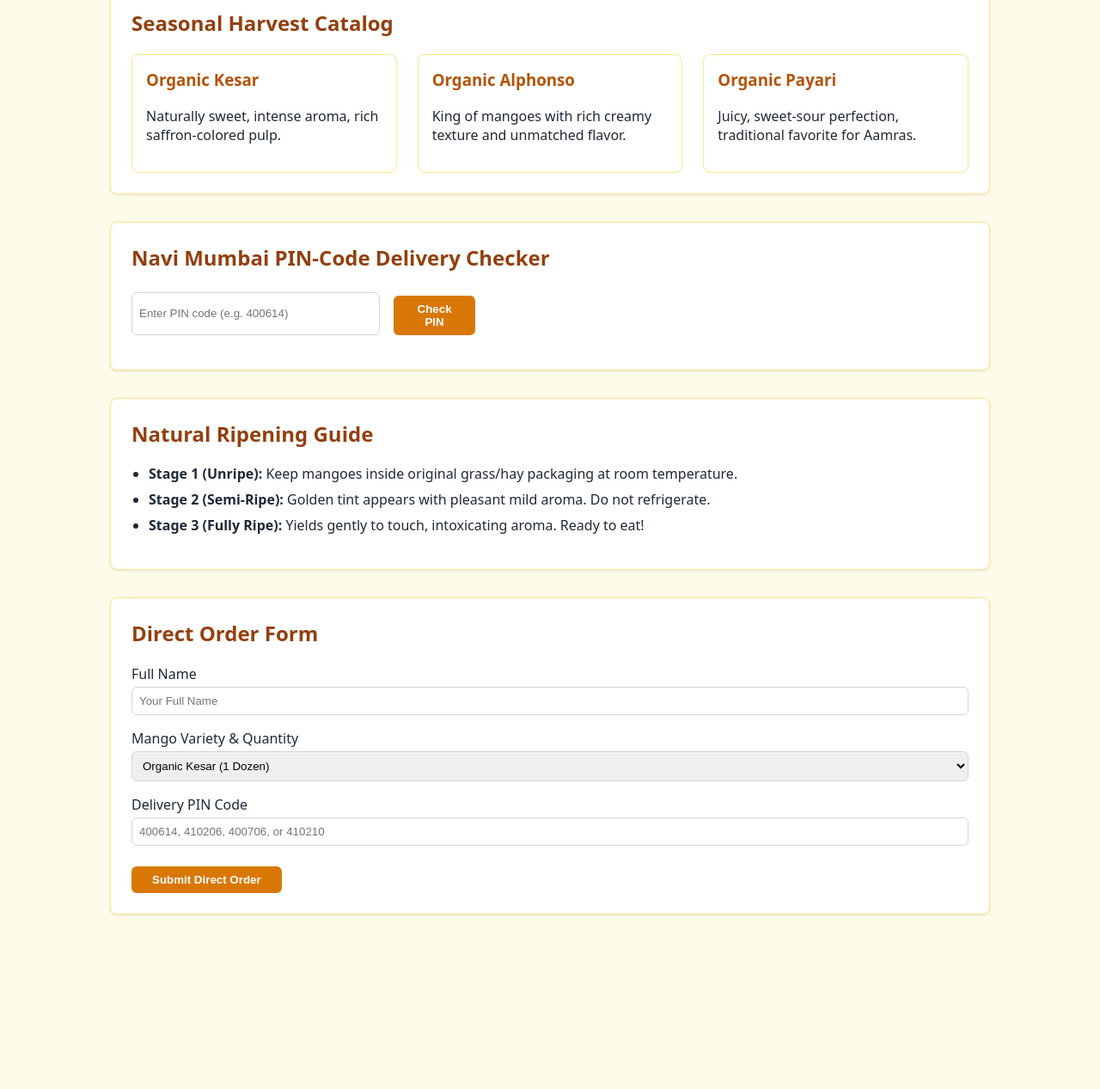
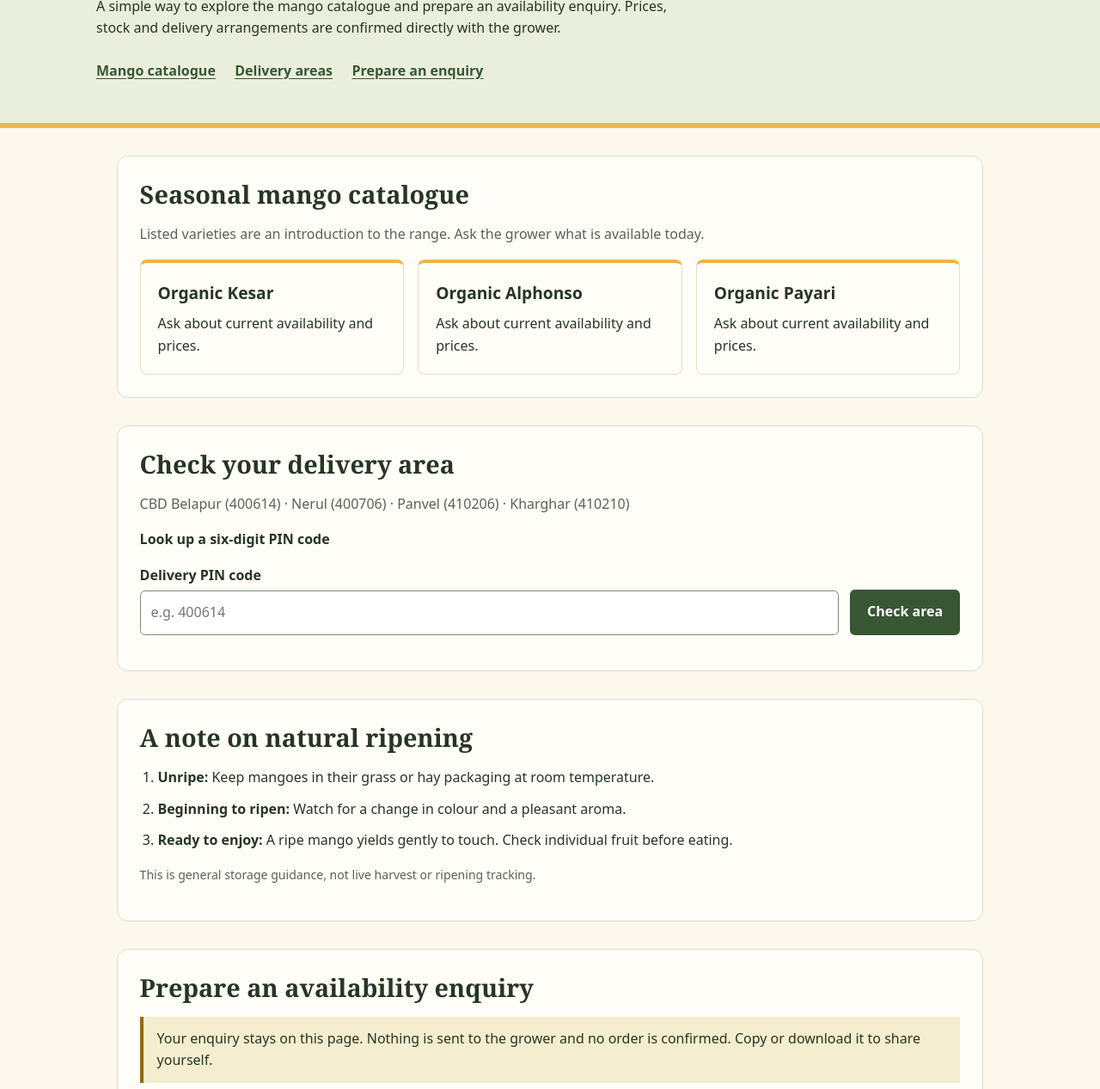
Before and after one commit to praks802/fresh-organic-kesar-mangoes, a plain HTML site: page index.html in a window 1280 px wide. Shown: the part 174-1441 px from the top of the page at 86% size. Before the commit the page ends 1294 px from the top, so only its background shows below. Drawn offline with Linux system fonts and the light colour scheme.

Commit message:
Refactor index.html for improved layout and accessibility

```diff
--- a/index.html
+++ b/index.html
@@ -2,110 +2,124 @@
 <html lang="en">
 <head>
     <meta charset="UTF-8">
-    <meta name="viewport" content="width=device-width, initial-scale=1.0">
-    <title>Panvel Organic Mangoes — Farm-to-Home D2C</title>
+    <meta name="viewport" content="width=device-width, initial-scale=1">
+    <meta name="description" content="A simple mango catalogue, delivery-area checker and availability enquiry builder for local growers.">
+    <title>Panvel Organic Mangoes — Farm-to-Home</title>
+    <script src="config.js" defer></script>
+    <script src="app.js" defer></script>
     <style>
-        body { font-family: system-ui, -apple-system, sans-serif; background-color: #fffbeb; color: #1f2937; margin: 0; padding: 0; }
-        header { background-color: #d97706; color: white; padding: 1.5rem; text-align: center; }
-        header h1 { margin: 0; font-size: 1.875rem; }
-        header p { margin-top: 0.5rem; color: #fef3c7; }
-        main { max-width: 64rem; margin: 0 auto; padding: 1.5rem; }
-        section { background: white; border-radius: 0.5rem; padding: 1.5rem; margin-bottom: 2rem; border: 1px solid #fde68a; box-shadow: 0 1px 3px rgba(0,0,0,0.1); }
-        h2 { color: #92400e; margin-top: 0; font-size: 1.5rem; }
-        .grid { display: grid; grid-template-columns: repeat(auto-fit, minmax(250px, 1fr)); gap: 1.5rem; }
-        .card { background: #fff; border: 1px solid #fde68a; border-radius: 0.5rem; padding: 1rem; }
-        .card h3 { color: #b45309; margin-top: 0; }
-        input, select { width: 100%; border: 1px solid #d1d5db; padding: 0.5rem; border-radius: 0.375rem; margin-top: 0.25rem; box-sizing: border-box; }
-        button { background-color: #d97706; color: white; border: none; padding: 0.5rem 1.5rem; border-radius: 0.375rem; font-weight: bold; cursor: pointer; margin-top: 0.5rem; }
-        button:hover { background-color: #b45309; }
-        ul { padding-left: 1.25rem; }
-        li { margin-bottom: 0.5rem; }
+        :root { color-scheme: light; --ink: #273523; --green: #385634; --amber: #f2b347; --paper: #fcf8ee; --muted: #596451; }
+        * { box-sizing: border-box; }
+        body { margin: 0; background: var(--paper); color: var(--ink); font-family: system-ui, sans-serif; line-height: 1.6; }
+        a { color: var(--green); text-underline-offset: .2em; }
+        .skip-link { position: absolute; top: -5rem; left: 1rem; padding: .8rem; background: white; z-index: 1; }
+        .skip-link:focus { top: 1rem; }
+        header { padding: 3.5rem 1.5rem 3rem; background: #e9efdc; border-bottom: 6px solid var(--amber); }
+        .wrap { max-width: 66rem; margin-inline: auto; }
+        .eyebrow { margin: 0 0 .5rem; font-size: .8rem; letter-spacing: .14em; font-weight: 750; text-transform: uppercase; }
+        h1 { font-family: Georgia, serif; font-size: clamp(2.25rem, 6vw, 3.7rem); line-height: 1.15; margin: 0 0 1rem; }
+        header p { max-width: 43rem; margin-bottom: 0; }
+        nav { display: flex; flex-wrap: wrap; gap: 1.4rem; margin-top: 1.5rem; font-weight: 650; }
+        main { padding: 2rem 1.5rem; }
+        section { margin-bottom: 2rem; padding: 1.6rem; background: #fffef9; border: 1px solid #d9dfce; border-radius: .8rem; }
+        h2 { font-family: Georgia, serif; font-size: 1.8rem; line-height: 1.25; margin: 0 0 1rem; }
+        h3 { margin: 0 0 .4rem; font-size: 1.2rem; }
+        p { margin: .5rem 0 1rem; }
+        .muted, .hint { color: var(--muted); }
+        .hint { font-size: .88rem; margin-top: .35rem; }
+        .grid { display: grid; grid-template-columns: repeat(auto-fit, minmax(min(100%, 14rem), 1fr)); gap: 1rem; }
+        .card { padding: 1.25rem; border: 1px solid #e0dfc7; border-top: 4px solid var(--amber); border-radius: .5rem; }
+        .card p { margin-bottom: 0; }
+        fieldset { border: 0; margin: 0; padding: 0; min-width: 0; }
+        legend { padding: 0; font-weight: 650; margin-bottom: 1rem; }
+        label { display: block; font-weight: 650; }
+        input, select, textarea { width: 100%; padding: .75rem; margin-top: .3rem; border: 1px solid #7d8975; border-radius: .35rem; font: inherit; color: var(--ink); background: white; }
+        textarea { resize: vertical; min-height: 18rem; }
+        input[aria-invalid="true"], select[aria-invalid="true"] { border: 2px solid #ac2727; }
+        button { padding: .8rem 1.2rem; border: 1px solid var(--green); border-radius: .35rem; font: inherit; font-weight: 650; color: white; background: var(--green); cursor: pointer; }
+        button:hover { background: #263d24; }
+        button.secondary { background: transparent; color: var(--green); }
+        button:disabled { opacity: .5; cursor: not-allowed; }
+        :focus-visible { outline: 3px solid #9a5208; outline-offset: 4px; }
+        .row { display: flex; align-items: end; gap: .8rem; flex-wrap: wrap; }
+        .row > div { flex: 1 1 14rem; }
+        .actions { display: flex; gap: .75rem; flex-wrap: wrap; margin-top: 1rem; }
+        .form-grid { display: grid; grid-template-columns: 1fr 1fr; gap: 1rem 1.5rem; }
+        .error { color: #ac2727; font-size: .9rem; min-height: 1.45em; margin: .25rem 0 0; }
+        .notice { padding: .8rem 1rem; background: #f5edcf; border-left: 4px solid #9a6800; }
+        .status { margin-top: .8rem; font-weight: 600; }
+        .steps { padding-left: 1.3rem; }
+        .steps li { margin-bottom: .7rem; }
+        footer { padding: 0 1.5rem 2rem; color: var(--muted); font-size: .9rem; }
+        [hidden] { display: none !important; }
+        @media (max-width: 38rem) { header { padding-top: 2.5rem; } section { padding: 1.2rem; } .form-grid { grid-template-columns: 1fr; } .row button { width: 100%; } }
     </style>
 </head>
 <body>
+    <a class="skip-link" href="#main">Skip to content</a>
     <header>
-        <h1>Panvel Organic Mangoes — Farm-to-Home D2C (Est. 2010, Panvel & CBD Belapur)</h1>
-        <p>100% Chemical-Free & Carbide-Free Direct Farm Deliveries</p>
+        <div class="wrap">
+            <p class="eyebrow">From the orchard · Farm-to-home</p>
+            <h1 id="farm-name">Panvel Organic Mangoes</h1>
+            <p>A simple way to explore the mango catalogue and prepare an availability enquiry. Prices, stock and delivery arrangements are confirmed directly with the grower.</p>
+            <nav aria-label="Page sections"><a href="#catalogue-section">Mango catalogue</a><a href="#delivery">Delivery areas</a><a href="#enquire">Prepare an enquiry</a></nav>
+        </div>
     </header>
-
-    <main>
-        <!-- Harvest Catalog -->
-        <section>
-            <h2>Seasonal Harvest Catalog</h2>
-            <div class="grid">
-                <div class="card">
-                    <h3>Organic Kesar</h3>
-                    <p>Naturally sweet, intense aroma, rich saffron-colored pulp.</p>
-                </div>
-                <div class="card">
-                    <h3>Organic Alphonso</h3>
-                    <p>King of mangoes with rich creamy texture and unmatched flavor.</p>
-                </div>
-                <div class="card">
-                    <h3>Organic Payari</h3>
-                    <p>Juicy, sweet-sour perfection, traditional favorite for Aamras.</p>
-                </div>
-            </div>
+    <main id="main" class="wrap">
+        <noscript><p class="notice">Enable JavaScript to use the delivery checker and prepare an enquiry. This page does not submit orders.</p></noscript>
+        <p id="loading-note" class="notice">Loading the catalogue and enquiry tools. If this message remains, check that config.js and app.js are alongside index.html.</p>
+        <section id="catalogue-section" aria-labelledby="catalogue-heading">
+            <h2 id="catalogue-heading">Seasonal mango catalogue</h2>
+            <p class="muted">Listed varieties are an introduction to the range. Ask the grower what is available today.</p>
+            <div id="catalogue" class="grid"></div>
         </section>
-
-        <!-- PIN Code Checker -->
-        <section>
-            <h2>Navi Mumbai PIN-Code Delivery Checker</h2>
-            <div style="display: flex; gap: 1rem; max-width: 400px;">
-                <input type="text" id="pincode" placeholder="Enter PIN code (e.g. 400614)">
-                <button type="button" onclick="checkPin()">Check PIN</button>
-            </div>
-            <p id="pin-result" style="margin-top: 0.75rem; font-weight: bold;"></p>
-        </section>
-
-        <!-- Natural Ripening Guide -->
-        <section>
-            <h2>Natural Ripening Guide</h2>
-            <ul>
-                <li><strong>Stage 1 (Unripe):</strong> Keep mangoes inside original grass/hay packaging at room temperature.</li>
-                <li><strong>Stage 2 (Semi-Ripe):</strong> Golden tint appears with pleasant mild aroma. Do not refrigerate.</li>
-                <li><strong>Stage 3 (Fully Ripe):</strong> Yields gently to touch, intoxicating aroma. Ready to eat!</li>
-            </ul>
-        </section>
-
-        <!-- Direct Order Form -->
-        <section>
-            <h2>Direct Order Form</h2>
-            <form>
-                <div style="margin-bottom: 1rem;">
-                    <label>Full Name</label>
-                    <input type="text" placeholder="Your Full Name">
-                </div>
-                <div style="margin-bottom: 1rem;">
-                    <label>Mango Variety & Quantity</label>
-                    <select>
-                        <option>Organic Kesar (1 Dozen)</option>
-                        <option>Organic Alphonso (1 Dozen)</option>
-                        <option>Organic Payari (1 Dozen)</option>
-                    </select>
-                </div>
-                <div style="margin-bottom: 1rem;">
-                    <label>Delivery PIN Code</label>
-                    <input type="text" placeholder="400614, 410206, 400706, or 410210">
-                </div>
-                <button type="button">Submit Direct Order</button>
+        <section id="delivery" aria-labelledby="delivery-heading">
+            <h2 id="delivery-heading">Check your delivery area</h2>
+            <p id="delivery-areas" class="muted"></p>
+            <form id="pin-form" novalidate>
+                <fieldset id="pin-fields" disabled>
+                    <legend>Look up a six-digit PIN code</legend>
+                    <div class="row">
+                        <div><label for="pincode">Delivery PIN code</label><input id="pincode" type="text" inputmode="numeric" maxlength="6" autocomplete="postal-code" aria-describedby="pin-result" placeholder="e.g. 400614"></div>
+                        <button type="submit">Check area</button>
+                    </div>
+                    <p id="pin-result" class="status" role="status" aria-live="polite"></p>
+                </fieldset>
             </form>
         </section>
+        <section aria-labelledby="ripening-heading">
+            <h2 id="ripening-heading">A note on natural ripening</h2>
+            <ol class="steps">
+                <li><strong>Unripe:</strong> Keep mangoes in their grass or hay packaging at room temperature.</li>
+                <li><strong>Beginning to ripen:</strong> Watch for a change in colour and a pleasant aroma.</li>
+                <li><strong>Ready to enjoy:</strong> A ripe mango yields gently to touch. Check individual fruit before eating.</li>
+            </ol>
+            <p class="hint">This is general storage guidance, not live harvest or ripening tracking.</p>
+        </section>
+        <section id="enquire" aria-labelledby="enquiry-heading">
+            <h2 id="enquiry-heading">Prepare an availability enquiry</h2>
+            <p class="notice">Your enquiry stays on this page. Nothing is sent to the grower and no order is confirmed. Copy or download it to share yourself.</p>
+            <form id="enquiry-form" novalidate>
+                <fieldset id="enquiry-fields" disabled>
+                    <legend>All fields are required</legend>
+                    <div class="form-grid">
+                        <div><label for="customer-name">Your name</label><input id="customer-name" type="text" autocomplete="off" maxlength="80" required aria-describedby="name-error"><p id="name-error" class="error" aria-live="polite"></p></div>
+                        <div><label for="product">Mango variety</label><select id="product" required aria-describedby="productId-error"><option value="">Choose a variety</option></select><p id="productId-error" class="error" aria-live="polite"></p></div>
+                        <div><label for="dozens">Quantity in dozens</label><input id="dozens" type="text" inputmode="numeric" value="1" maxlength="3" required aria-describedby="quantity-hint dozens-error"><p id="quantity-hint" class="hint"></p><p id="dozens-error" class="error" aria-live="polite"></p></div>
+                        <div><label for="delivery-pin">Delivery PIN code</label><input id="delivery-pin" type="text" inputmode="numeric" maxlength="6" autocomplete="off" required aria-describedby="pin-error"><p id="pin-error" class="error" aria-live="polite"></p></div>
+                    </div>
+                    <div class="actions"><button type="submit">Prepare enquiry</button><button type="reset" class="secondary">Clear form</button></div>
+                </fieldset>
+            </form>
+        </section>
+        <section id="enquiry-summary" aria-labelledby="summary-heading" hidden>
+            <h2 id="summary-heading" tabindex="-1">Your enquiry is ready to share</h2>
+            <p>Review the details, then copy or download them. Contact the grower yourself to confirm availability, price and delivery.</p>
+            <label for="enquiry-text">Enquiry text</label><textarea id="enquiry-text" readonly spellcheck="false" aria-describedby="summary-status"></textarea>
+            <div class="actions"><button id="copy-enquiry" type="button">Copy enquiry</button><button id="download-enquiry" type="button" class="secondary">Download enquiry</button></div>
+            <p id="summary-status" role="status" class="status" aria-live="polite"></p>
+        </section>
     </main>
-
-    <script>
-        function checkPin() {
-            const pin = document.getElementById('pincode').value.trim();
-            const validPins = {'400614': 'CBD Belapur', '410206': 'Panvel', '400706': 'Nerul', '410210': 'Kharghar'};
-            const res = document.getElementById('pin-result');
-            if (validPins[pin]) {
-                res.style.color = '#16a34a';
-                res.innerText = 'Delivery Available in ' + validPins[pin] + ' (' + pin + ')!';
-            } else {
-                res.style.color = '#dc2626';
-                res.innerText = 'Delivery currently available in CBD Belapur (400614), Panvel (410206), Nerul (400706), & Kharghar (410210).';
-            }
-        }
-    </script>
+    <footer class="wrap"><p>A small, open-source storefront template. Catalogue and delivery areas are configured by the grower.</p><a href="https://github.com/praks802/fresh-organic-kesar-mangoes">Source code and contribution guide</a></footer>
 </body>
 </html>
```
